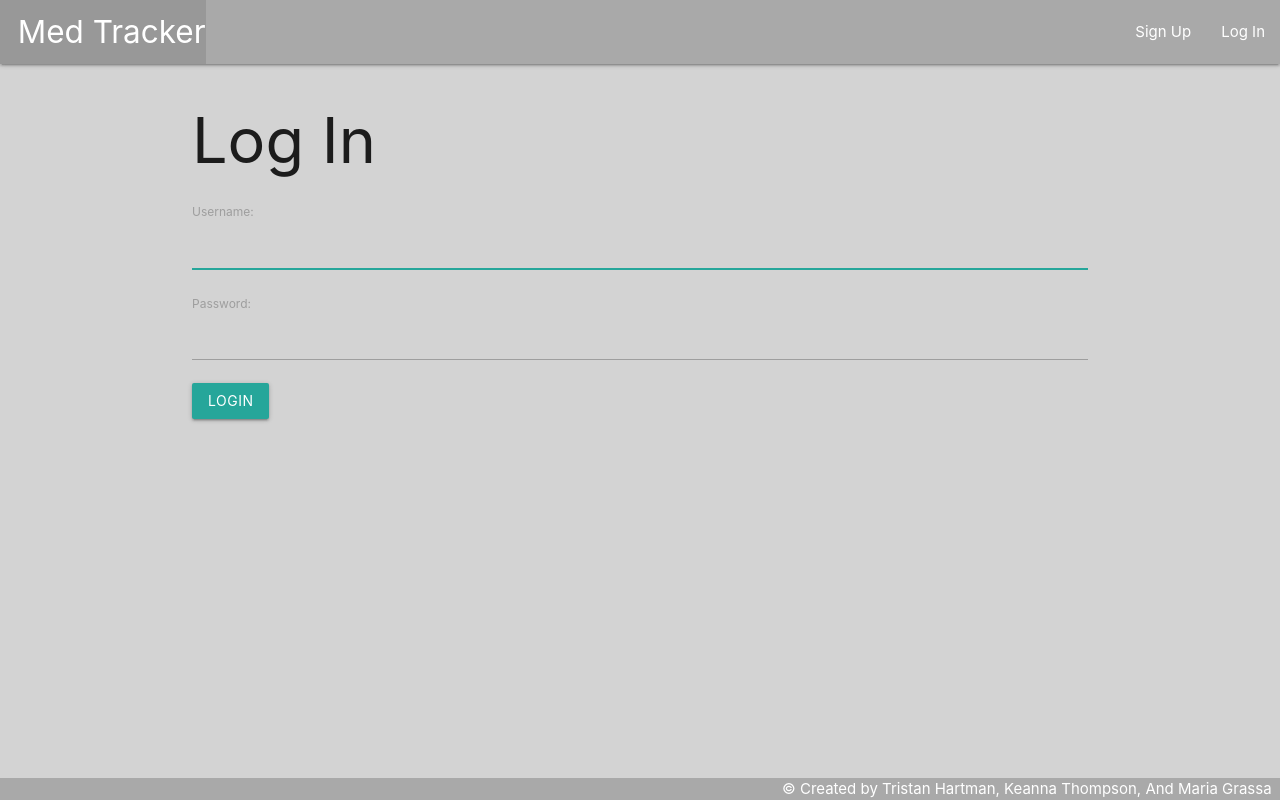
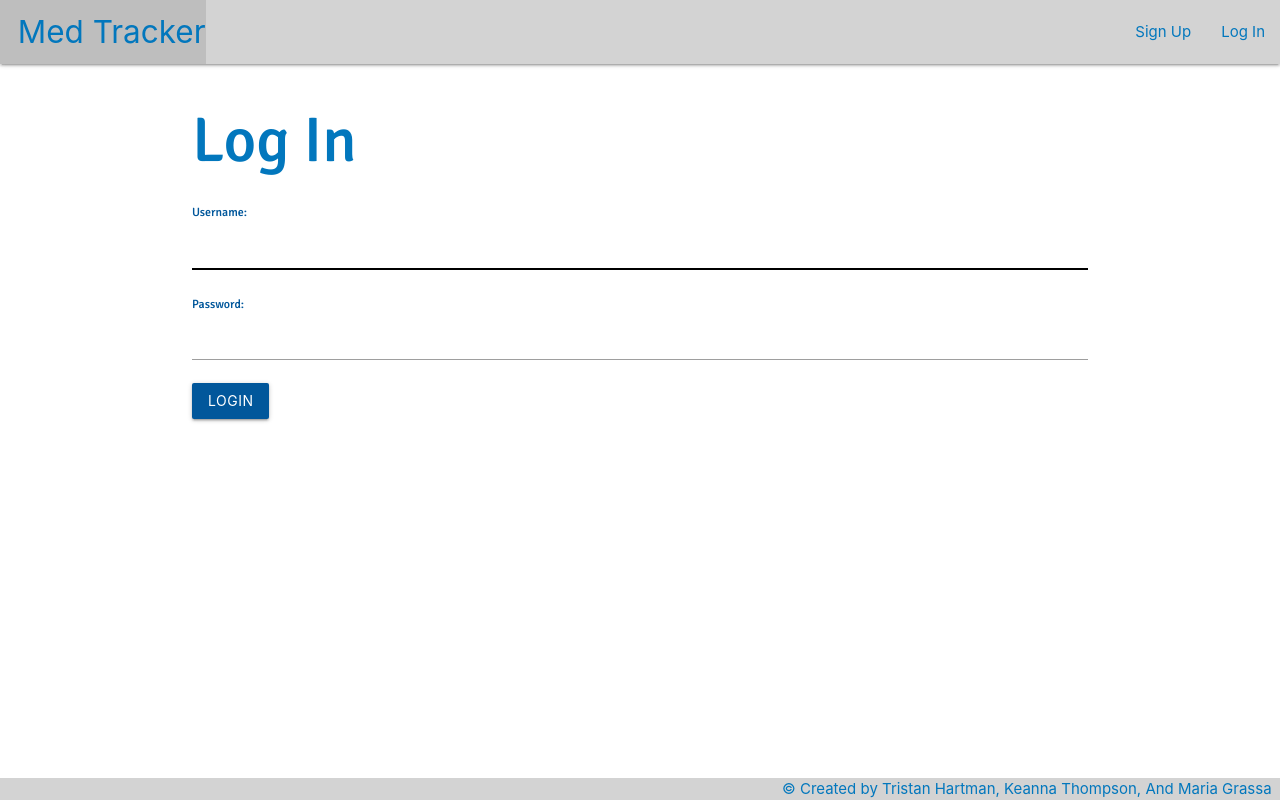
Before and after one commit to keanna21/meds, a Django app: page /accounts/login/?next=/meds/create/ in a window 1280 px wide. Run offline with Django 4.2, Linux system fonts and the light colour scheme; some libraries are stand-ins or nearby versions.

Commit message:
add css to base, index, and add form

```diff
--- a/main_app/static/css/style.css
+++ b/main_app/static/css/style.css
@@ -2,22 +2,62 @@ body {
     display: flex;
     min-height: 100vh;
     flex-direction: column;
-    background-color: lightgray;
+    background-color: white;
+
   }
 
   main {
     flex: 1 0 auto;
   }
   nav {
-    background-color: darkgrey;
+    background-color: lightgray;
+
 
   }
   footer.page-footer {
     padding-top: 0;
     text-align: right;
-    background-color: darkgray;
+    background-color: lightgray
   }
 
   .timepicker-digital-display {
     background-color: orangered;
   }
+
+  .right {
+    color: white;
+  }
+
+  .navbar-fixed {
+    color: blue;
+  }
+
+  /* .titles{
+    font-family: 'Signika', sans-serif;
+  }
+
+  p{
+    font-family: 'Signika', sans-serif;
+  } */
+
+  .card-title, p, .titles{
+    font-family: 'Signika', sans-serif;
+    color: #0277BD;
+  }
+  label{
+    color: #01579B;
+  }
+  input:not([type]):focus:not([readonly]), input[type="text"]:not(.browser-default):focus:not([readonly]), input[type="password"]:not(.browser-default):focus:not([readonly]), input[type="email"]:not(.browser-default):focus:not([readonly]), input[type="url"]:not(.browser-default):focus:not([readonly]), input[type="time"]:not(.browser-default):focus:not([readonly]), input[type="date"]:not(.browser-default):focus:not([readonly]), input[type="datetime"]:not(.browser-default):focus:not([readonly]), input[type="datetime-local"]:not(.browser-default):focus:not([readonly]), input[type="tel"]:not(.browser-default):focus:not([readonly]), input[type="number"]:not(.browser-default):focus:not([readonly]), input[type="search"]:not(.browser-default):focus:not([readonly]), textarea.materialize-textarea:focus:not([readonly]) {
+    border-bottom: 1px solid black;
+    -webkit-box-shadow: 0 1px 0 0 black;
+    box-shadow: 0 1px 0 0 black;
+}
+.btn{
+  background-color: #01579B;
+}
+.btn:hover{
+  background-color: #0277BD;
+}
+#add{
+  margin-top: 20px;
+}
--- a/main_app/templates/base.html
+++ b/main_app/templates/base.html
@@ -2,20 +2,43 @@
 
 <!DOCTYPE html>
 <html lang="en">
-
   <head>
-	<meta charset="UTF-8">
-	<meta name="viewport" content="width=device-width, initial-scale=1.0">
-	<meta http-equiv="X-UA-Compatible" content="ie=edge">
+    <meta charset="UTF-8" />
+    <meta name="viewport" content="width=device-width, initial-scale=1.0" />
+    <meta http-equiv="X-UA-Compatible" content="ie=edge" />
     <title>Med Tracker</title>
-	<link rel="stylesheet" href="https://cdnjs.cloudflare.com/ajax/libs/materialize/1.0.0/css/materialize.min.css">
-	<link rel="stylesheet" type="text/css" href="{% static 'css/style.css' %}">
+    <link
+      rel="stylesheet"
+      href="https://cdnjs.cloudflare.com/ajax/libs/materialize/1.0.0/css/materialize.min.css"
+    />
+    <link
+      rel="stylesheet"
+      type="text/css"
+      href="{% static 'css/style.css' %}"
+    />
     <script src="https://cdnjs.cloudflare.com/ajax/libs/materialize/1.0.0/js/materialize.min.js"></script>
-    <link rel="stylesheet" type="text/css" href="{% static 'css/style.css' %}">
+    <link
+      rel="stylesheet"
+      type="text/css"
+      href="{% static 'css/style.css' %}"
+    />
     <script src="https://cdnjs.cloudflare.com/ajax/libs/materialize/1.0.0/js/materialize.min.js"></script>
-    <link href='https://clinicaltables.nlm.nih.gov/autocomplete-lhc-versions/17.0.2/autocomplete-lhc.min.css' rel="stylesheet">
-    <script src='https://ajax.googleapis.com/ajax/libs/jquery/3.6.0/jquery.min.js'></script>
-    <script src='https://clinicaltables.nlm.nih.gov/autocomplete-lhc-versions/17.0.2/autocomplete-lhc.min.js'></script>
+    <link
+      href="https://clinicaltables.nlm.nih.gov/autocomplete-lhc-versions/17.0.2/autocomplete-lhc.min.css"
+      rel="stylesheet"
+    />
+    <script src="https://ajax.googleapis.com/ajax/libs/jquery/3.6.0/jquery.min.js"></script>
+    <script src="https://clinicaltables.nlm.nih.gov/autocomplete-lhc-versions/17.0.2/autocomplete-lhc.min.js"></script>
+    <link rel="preconnect" href="https://fonts.googleapis.com" />
+    <link rel="preconnect" href="https://fonts.gstatic.com" crossorigin />
+    <link
+      href="https://fonts.googleapis.com/css2?family=Signika:wght@500&display=swap"
+      rel="stylesheet"
+    />
+    <link
+      href="https://fonts.googleapis.com/css2?family=Signika:wght@300&display=swap"
+      rel="stylesheet"
+    />
   </head>
 
   <body>
@@ -23,28 +46,53 @@
       <nav>
         <div class="nav-wrapper">
           <ul>
-					<li><a href="/" class="left brand-logo">&nbsp;&nbsp;Med Tracker</a></li>
+            <li>
+              <a href="/" class="left brand-logo light-blue-text text-darken-3"
+                >&nbsp;&nbsp;Med Tracker</a
+              >
+            </li>
           </ul>
           <ul class="right">
             {% if user.is_authenticated %}
-                    <li><a href="/meds">View All My Medications</a></li>
-					<li><a href="{% url 'meds_create' %}">Add a Medication</a></li>
-                    <li><a href="{% url 'logout' %}">Log Out</a></li>
+            <li>
+              <a class="light-blue-text text-darken-3" href="/meds"
+                >View All My Medications</a
+              >
+            </li>
+            <li>
+              <a
+                class="light-blue-text text-darken-3"
+                href="{% url 'meds_create' %}"
+                >Add a Medication</a
+              >
+            </li>
+            <li>
+              <a class="light-blue-text text-darken-3" href="{% url 'logout' %}"
+                >Log Out</a
+              >
+            </li>
             {% else %}
-                    <li><a href="{% url 'signup' %}">Sign Up</a></li>
-                    <li><a href="{% url 'login' %}">Log In</a></li>
+            <li>
+              <a class="light-blue-text text-darken-3" href="{% url 'signup' %}"
+                >Sign Up</a
+              >
+            </li>
+            <li>
+              <a class="light-blue-text text-darken-3" href="{% url 'login' %}"
+                >Log In</a
+              >
+            </li>
             {% endif %}
           </ul>
         </div>
       </nav>
     </header>
-	<main class="container">
-		{% block content %}
-		{% endblock %}
-	</main>
+    <main class="container">{% block content %} {% endblock %}</main>
     <footer class="page-footer">
-		<div class="right">&copy; Created by Tristan Hartman, Keanna Thompson, And Maria Grassa &nbsp;</div>
+      <div class="right light-blue-text text-darken-3">
+        &copy; Created by Tristan Hartman, Keanna Thompson, And Maria Grassa
+        &nbsp;
+      </div>
     </footer>
   </body>
-
 </html>
--- a/main_app/templates/home.html
+++ b/main_app/templates/home.html
@@ -2,7 +2,8 @@
 
 
 {% block content %}
-	<h1>Welcome To The Med Tracker</h1>
+	<h1 class="titles">Welcome To The Med Tracker</h1>
+
 
 
 
--- a/main_app/templates/main_app/med_confirm_delete.html
+++ b/main_app/templates/main_app/med_confirm_delete.html
@@ -1,7 +1,7 @@
 {% extends 'base.html' %}
 
 {% block content %}
-  <h1>Delete Medication</h1>
+  <h1 class="titles">Delete Medication</h1>
 
   <h4>Are you sure you want to delete <span class="teal-text">{{ object.name }}</span>?</h4>
 
--- a/main_app/templates/main_app/med_form.html
+++ b/main_app/templates/main_app/med_form.html
@@ -8,14 +8,14 @@
 {% if object %}
     <h1>Edit <span class="teal-text">{{object.name}}</span></h1>
   {% else %}
-    <h1>Add Medication</h1>
+    <h1 class="titles">Add Medication</h1>
   {% endif %}
   <form action="" method="post">
     {% csrf_token %}
     <table>
       {{ form.as_table }}
     </table>
-    <input type="submit" value="Submit!" class="btn">
+    <input type="submit" value="Submit!" class="btn right" id="add">
   </form>
 <script>
   new Def.Autocompleter.Search('id_name',
--- a/main_app/templates/meds/detail.html
+++ b/main_app/templates/meds/detail.html
@@ -1,7 +1,7 @@
 {% extends 'base.html' %}
 {% block content %}
 
-<h1>Medication Details</h1>
+<h1 class="titles">Medication Details</h1>
 
 <div class="row">
     <div class="col s6">
--- a/main_app/templates/meds/index.html
+++ b/main_app/templates/meds/index.html
@@ -1,7 +1,7 @@
 {% extends 'base.html' %}
 {% block content %}
 
-<h1>Medication List</h1>
+<h1 class="titles">Medication List</h1>
 
 {% for med in meds %}
 <a href="{% url 'detail' med.id %}">
--- a/main_app/templates/registration/login.html
+++ b/main_app/templates/registration/login.html
@@ -1,7 +1,7 @@
 {% extends 'base.html' %}
 {% block content %}
 
-<h1>Log In</h1>
+<h1 class="titles">Log In</h1>
 
 <!-- Add the login form -->
 <form method="post" action="{% url 'login' %}">
--- a/main_app/templates/registration/signup.html
+++ b/main_app/templates/registration/signup.html
@@ -1,7 +1,7 @@
 {% extends 'base.html' %}
 {% block content %}
 
-<h1>Sign Up</h1>
+<h1 class="titles">Sign Up</h1>
 
 {% if error_message %}<p class="red-text">{{ error_message }}</p>{% endif %}
 
```
Lines whose indentation alone changed are shown as unchanged.
